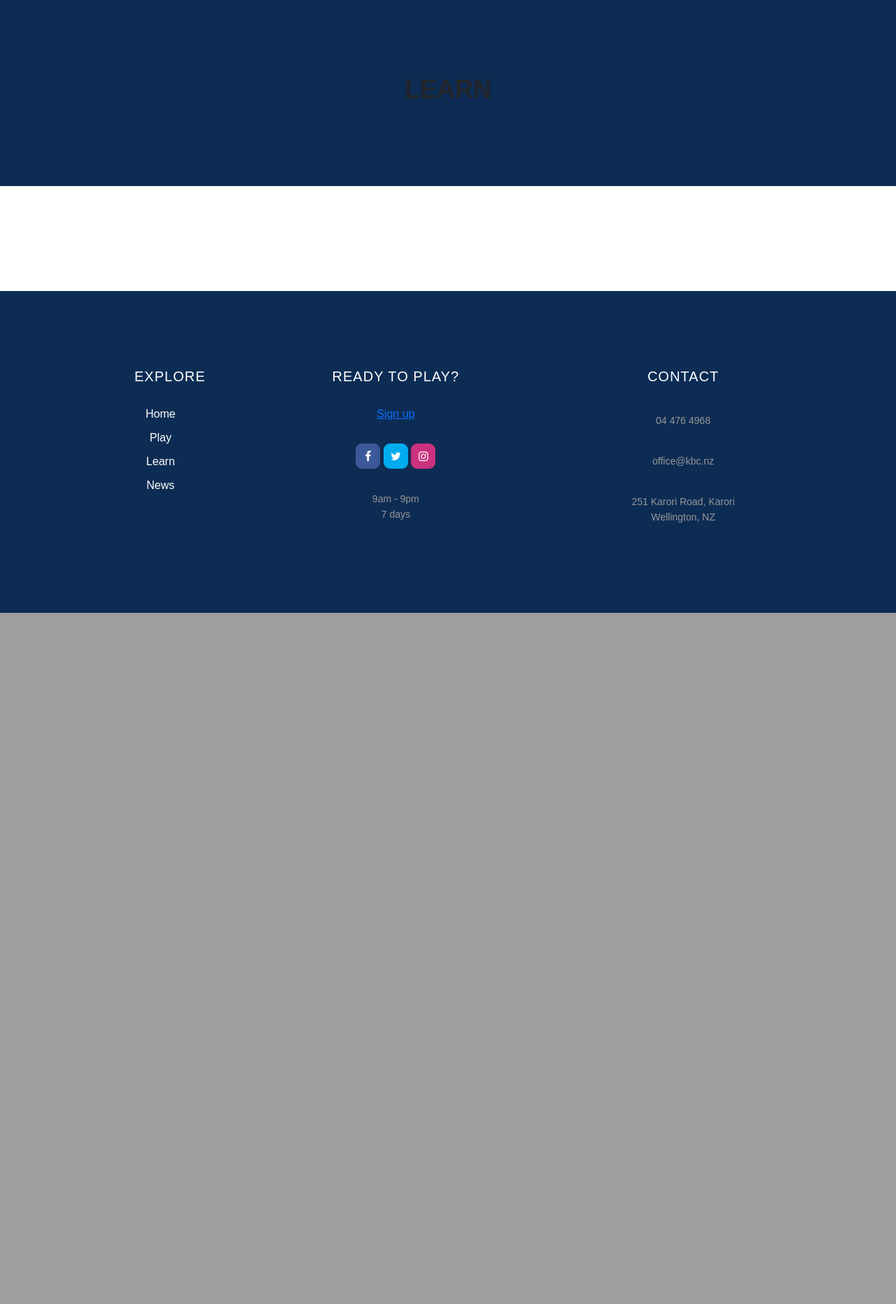
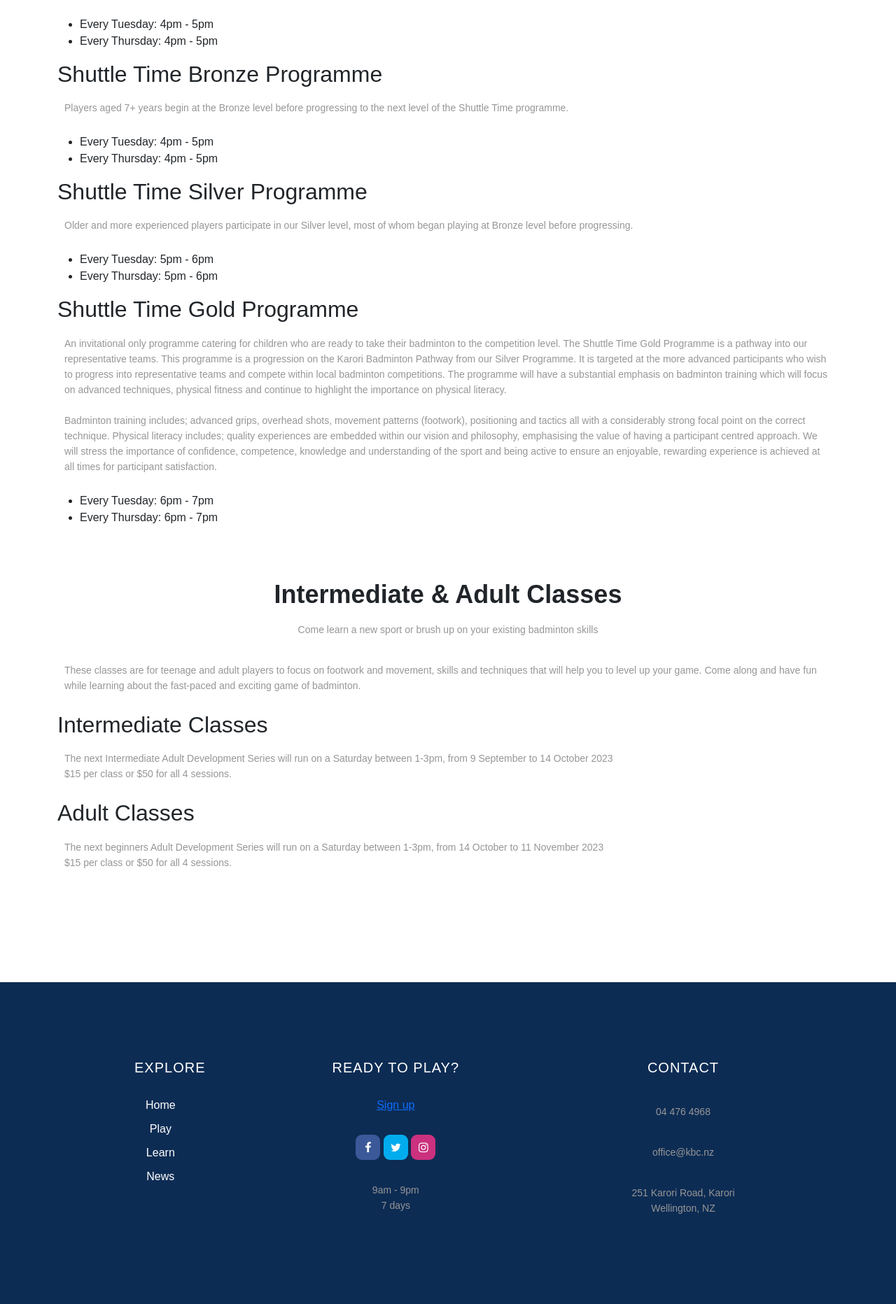
Before and after one commit to ang3laliu/karori-badminton, a Flask app: page /learn in a window 1280 px wide. Shown: the part 801-2665 px from the top of the page at 70% size. Before the commit the page ends 1677 px from the top, so only its background shows below. Run offline with Flask 3, Linux system fonts and the light colour scheme.

Commit message:
Learn page completed

```diff
--- a/static/styles.css
+++ b/static/styles.css
@@ -229,6 +197,7 @@ form p {
     top: 50%;
     left: 50%;
     transform: translate(-50%, -50%);
+    color: var(--white);
 }
 
 
@@ -259,9 +228,7 @@ form p {
     color: var(--white);
     margin-bottom: 10px;
 }
-.footer-btn {
-    /*----- style footer sign up button -----*/
-}
+
 
 /*----- social media icons -----*/
 .social-icons {
--- a/templates/learn.html
+++ b/templates/learn.html
@@ -3,9 +3,78 @@
 {% block content %}
 
     <div class="subpage-container">
-        <img class="img-fluid" src="static/images/subpage-header.jpg">
+        <img class="img-fluid" src="static/images/subpage-banner.jpg">
         <div class="centered"><h1>LEARN</h1></div>
     </div>
 
 
+    <section class="classes">
+        <h1> Shuttle Time Programmes </h1>
+        <p> Check out our levels of Shuttle Time </p>
+    </section>
+    <div class="container">
+    <p>We offer an extensive junior badminton programme here at Wellington North Badminton. We provide a player pathway
+        catering from the age of 6, and for a range of abilities. The Shuttle Time Programmes are perfect to get the
+        basics right from the start and prepare for social and competitive play; whilst our junior development and
+        representative programmes will prepare those who are keen shuttlers wanting to compete regionally and
+        nationally.</p>
+    <h2> Shuttle Time Junior Club </h2>
+    <p> Designed for players under the age of 6 years old. </p>
+    <ul>
+        <li>Every Tuesday:  4pm - 5pm</li>
+        <li>Every Thursday: 4pm - 5pm</li>
+    </ul>
+    <h2> Shuttle Time Bronze Programme </h2>
+    <p> Players aged 7+ years begin at the Bronze level before progressing to the next level of the Shuttle Time
+    programme. </p>
+    <ul>
+        <li>Every Tuesday:  4pm - 5pm</li>
+        <li>Every Thursday: 4pm - 5pm</li>
+    </ul>
+    <h2> Shuttle Time Silver Programme </h2>
+    <p> Older and more experienced players participate in our Silver level, most of whom began playing at Bronze level
+    before progressing. </p>
+    <ul>
+        <li>Every Tuesday:  5pm - 6pm</li>
+        <li>Every Thursday: 5pm - 6pm</li>
+    </ul>
+    <h2> Shuttle Time Gold Programme </h2>
+    <p> An invitational only programme catering for children who are ready to take their badminton to the competition
+        level. The Shuttle Time Gold Programme is a pathway into our representative teams. This programme is a
+        progression on the Karori Badminton Pathway from our Silver Programme. It is targeted at the more advanced
+        participants who wish to progress into representative teams and compete within local badminton competitions.
+        The programme will have a substantial emphasis on badminton training which will focus on advanced techniques,
+        physical fitness and continue to highlight the importance on physical literacy.
+        <br><br>
+        Badminton training includes;
+        advanced grips, overhead shots, movement patterns (footwork), positioning and tactics all with a considerably
+        strong focal point on the correct technique. Physical literacy includes; quality experiences are embedded
+        within our vision and philosophy, emphasising the value of having a participant centred approach. We will
+        stress the importance of confidence, competence, knowledge and understanding of the sport and being active to
+        ensure an enjoyable, rewarding experience is achieved at all times for participant satisfaction.</p>
+    <ul>
+        <li>Every Tuesday:  6pm - 7pm</li>
+        <li>Every Thursday: 6pm - 7pm</li>
+    </ul>
+    </div>
+
+
+    <section class="classes">
+        <h1> Intermediate & Adult Classes </h1>
+        <p> Come learn a new sport or brush up on your existing badminton skills </p>
+    </section>
+    <div class="container">
+        <p> These classes are for teenage and adult players to focus on footwork and movement, skills and techniques
+            that will help you to level up your game. Come along and have fun while learning about the fast-paced and
+            exciting game of badminton.</p>
+        <h2>Intermediate Classes</h2>
+        <p> The next Intermediate Adult Development Series will run on a Saturday between 1-3pm, from 9 September to 14
+            October 2023 <br> $15 per class or $50 for all 4 sessions. </p>
+        <h2>Adult Classes</h2>
+        <p> The next beginners Adult Development Series will run on a Saturday between 1-3pm, from 14 October to 11
+            November 2023 <br> $15 per class or $50 for all 4 sessions. </p>
+    </div>
+
+
+
 {% endblock %}
--- a/templates/news.html
+++ b/templates/news.html
@@ -3,7 +3,7 @@
 {% block content %}
 
     <div class="subpage-container">
-        <img class="img-fluid" src="static/images/subpage-header.jpg">
+        <img class="img-fluid" src="static/images/subpage-banner.jpg">
         <div class="centered"><h1>NEWS</h1></div>
     </div>
 
--- a/templates/play.html
+++ b/templates/play.html
@@ -3,7 +3,7 @@
 {% block content %}
 
     <div class="subpage-container">
-        <img class="img-fluid" src="static/images/subpage-header.jpg">
+        <img class="img-fluid" src="static/images/subpage-banner.jpg">
         <div class="centered"><h1>PLAY</h1></div>
     </div>
 
```
Also changed, not shown: other parts of static/styles.css (+0 -32 lines), templates/index.html (+6 -6 lines), static/home_banner.jpg (deleted), static/homebanner.jpg (deleted), static/images/subpage-banner.jpg (added), static/images/temp_banner.jpg (deleted), 2 other files.
